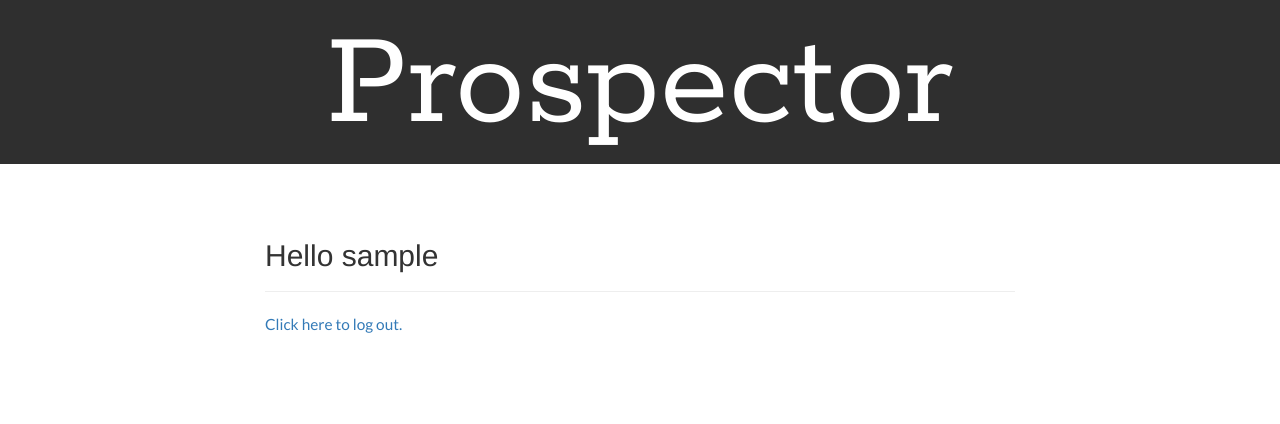
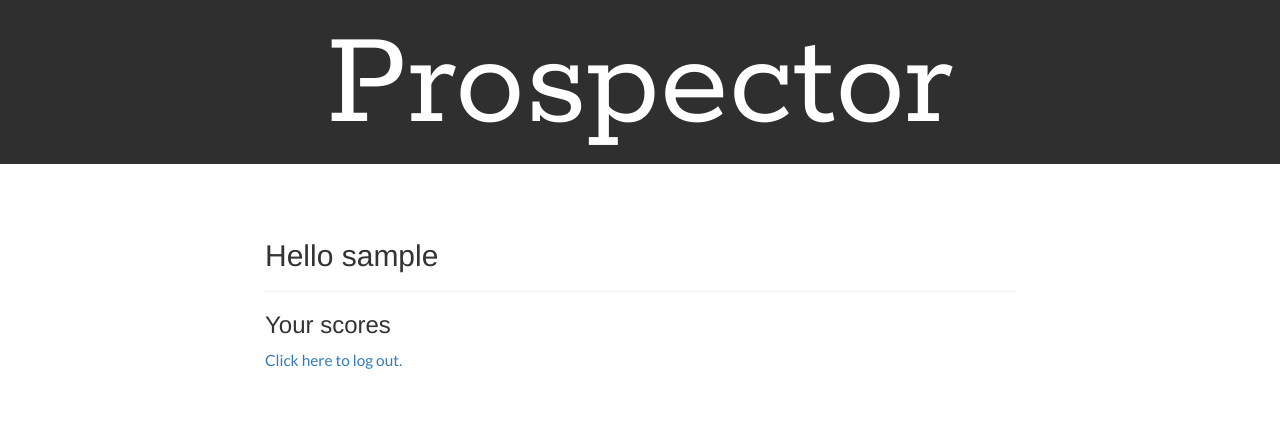
Before and after one commit to Kayra/prospector, a Flask app: a page that uses app/templates/users/profile.html in a window 1280 px wide. Shown: the top 424 px of the page. Run offline with Flask 2, Linux system fonts and the light colour scheme; the visitor is signed in with stand-in values (Sample User, id 1); data comes from the database, SQL or seed files in the repository; some libraries are stand-ins or nearby versions.

Commit message:
User-scores - Added scores header for profile page

```diff
--- a/app/templates/users/profile.html
+++ b/app/templates/users/profile.html
@@ -7,6 +7,8 @@
     </div>
 
 
+    <h3>Your scores</h3>
+
     <p>
         <a href="{{ url_for('users.logout') }}">Click here to log out.</a>
     </p>
```
